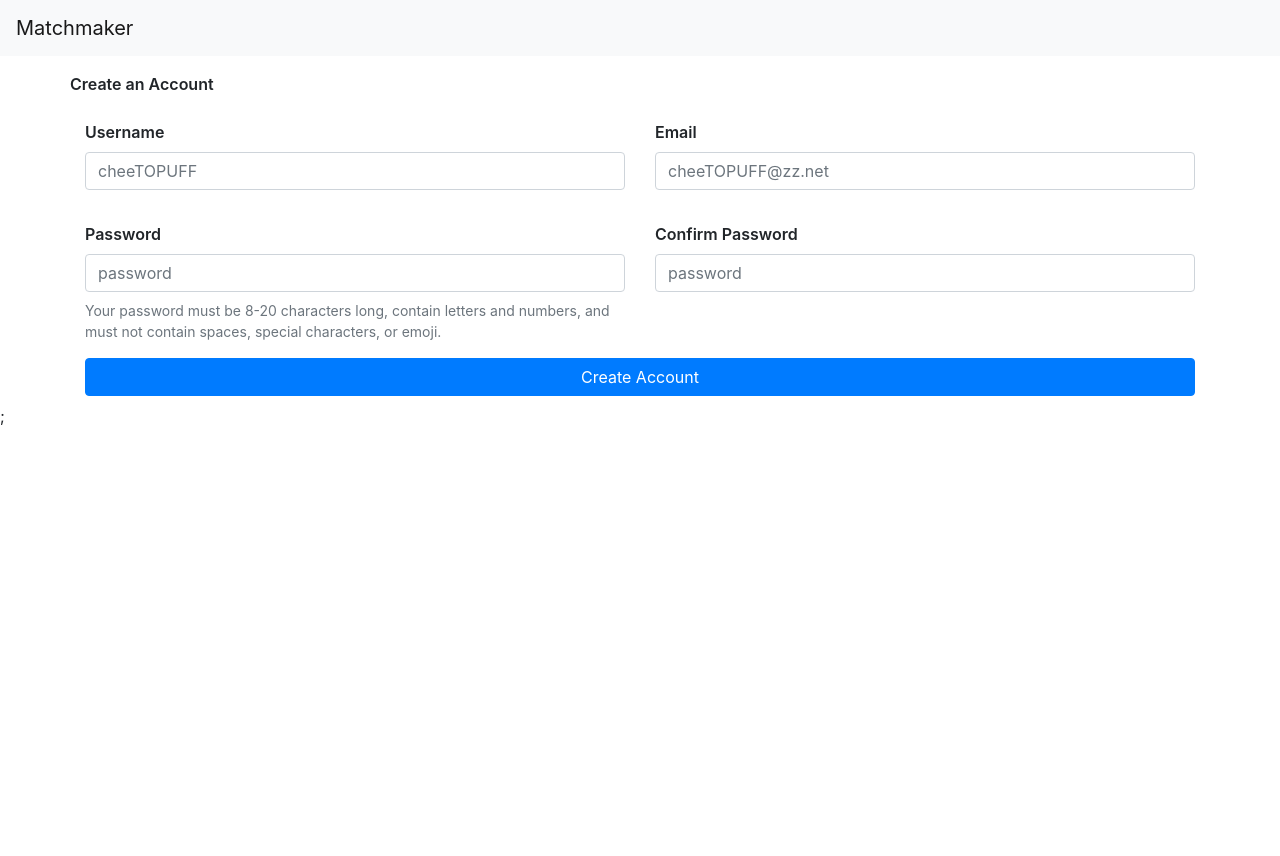
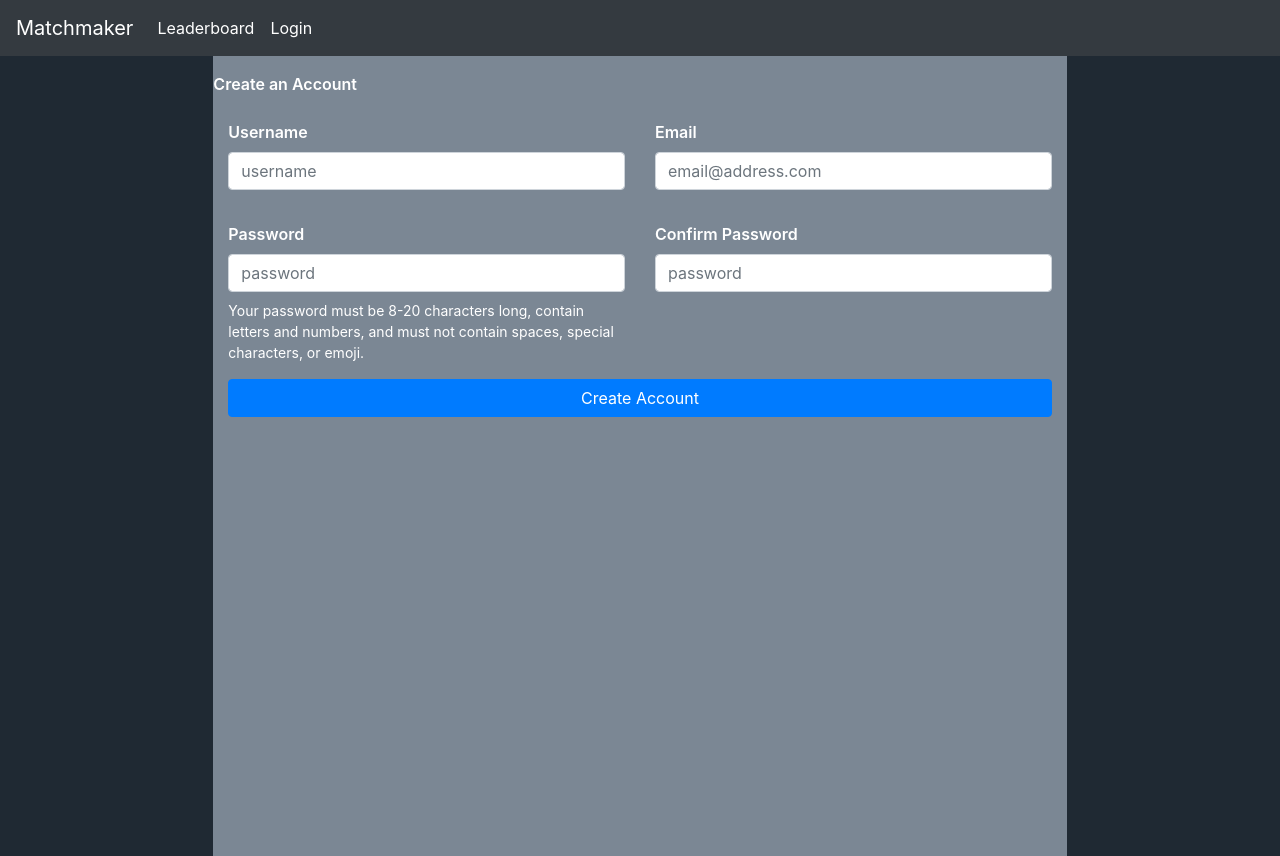
Before and after one commit to dnguyen3031/Matchmaker, a React (Create React App) app: page /create-account in a window 1280 px wide. Before the commit the page ends 800 px from the top, so only its background shows below. Built offline with nearby package versions, Linux system fonts and the light colour scheme.

Commit message:
Update CreateAccount.js

```diff
--- a/src/components/pages/CreateAccount.js
+++ b/src/components/pages/CreateAccount.js
@@ -5,8 +5,12 @@ import {
 import axios from 'axios';
 import bcryptjs from 'bcryptjs';
 import { useHistory } from "react-router-dom";
+import "./PageTemplate.css";
+import CustomNavbar from '../CustomNavbar';
+import FriendBar from "../FriendBar";
 
-function CreateAccount() {
+
+function CreateAccount(props) {
    const history = useHistory();
 
    const bcrypt = require('bcryptjs');
@@ -81,13 +85,15 @@ function CreateAccount() {
       }
    }
 
-   return <>
-     <Navbar bg="light" expand="lg">
-         <Navbar.Brand href="/">Matchmaker</Navbar.Brand>
-      </Navbar>
-
-      <Container className="justify-content-md-center">
-         <Form>
+   return <div>
+      <CustomNavbar setToken={(id) => props.setToken(id)} viewer_id={props.viewer_id}/>
+      <Container fluid>
+         <Row>
+            <Col className="side-col" />
+            <Col xs={8} className="main-col">
+               <Row>
+                  <Col>
+                     <Form className="text-white">
                         <Row>
                            <Form.Label>Create an Account</Form.Label>
                            </Row>
@@ -95,13 +101,13 @@ function CreateAccount() {
                               <Col>
                                  <FormGroup controlId="username">
                                     <Form.Label>Username</Form.Label>
-                     <FormControl type="text" placeholder="cheeTOPUFF" value = {username} onChange={(e) => setusername(e.target.value)}/>
+                                    <FormControl type="text" placeholder="username" value = {username} onChange={(e) => setusername(e.target.value)}/>
                                  </FormGroup>
                               </Col>
                               <Col>
                                  <FormGroup controlId="email">
                                     <Form.Label>Email</Form.Label>
-                     <FormControl type="text" placeholder="cheeTOPUFF@zz.net" value = {email} onChange={(e) => setEmail(e.target.value)}/>
+                                    <FormControl type="text" placeholder="email@address.com" value = {email} onChange={(e) => setEmail(e.target.value)}/>
                                  </FormGroup>
                               </Col>
                            </Row>
@@ -110,7 +116,7 @@ function CreateAccount() {
                                  <FormGroup controlId="password">
                                     <Form.Label>Password</Form.Label>
                                     <FormControl placeholder="password" type="password" value = {password} onChange={(e) => setpassword(e.target.value)}/>
-                     <Form.Text id="passwordHelpBlock" muted>
+                                    <Form.Text id="passwordHelpBlock">
                                        Your password must be 8-20 characters long, contain letters and numbers, and
                                        must not contain spaces, special characters, or emoji.
                                     </Form.Text>
@@ -126,6 +132,11 @@ function CreateAccount() {
                            <Button block type="submit" onClick = {handleSubmit}>Create Account</Button>
                   </Form>
 
+                  </Col>
+               </Row>
+            </Col>
+            <Col className="side-col" />
+         </Row>
 
          <Modal show={showError} onHide={handleErrorClose}>
          <Modal.Header closeButton>
@@ -140,9 +151,8 @@ function CreateAccount() {
          </Modal.Header>
          <Modal.Body>You have sucessfully created your account!</Modal.Body>
          </Modal>
-
-      </Container>;
-      </>
+      </Container>
+   </div>;
  }
 
 
```
Lines whose indentation alone changed are shown as unchanged.
